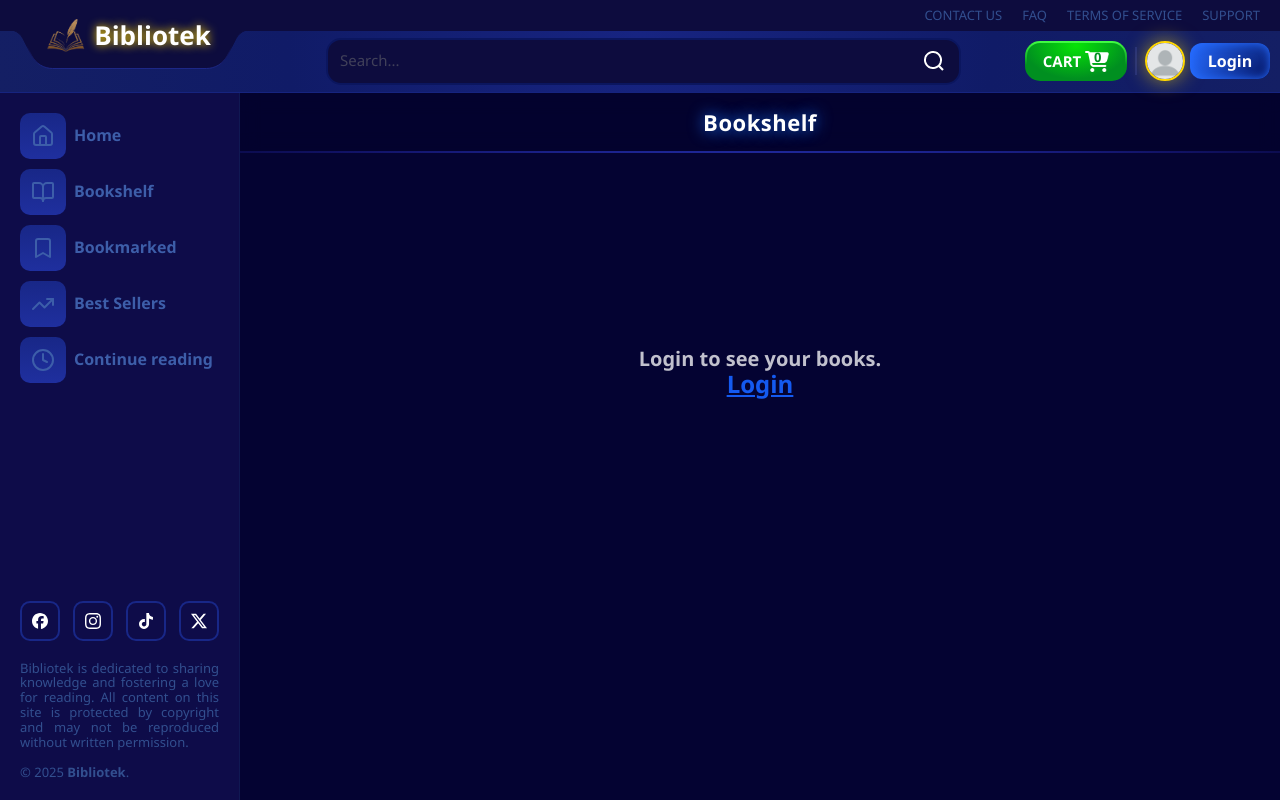
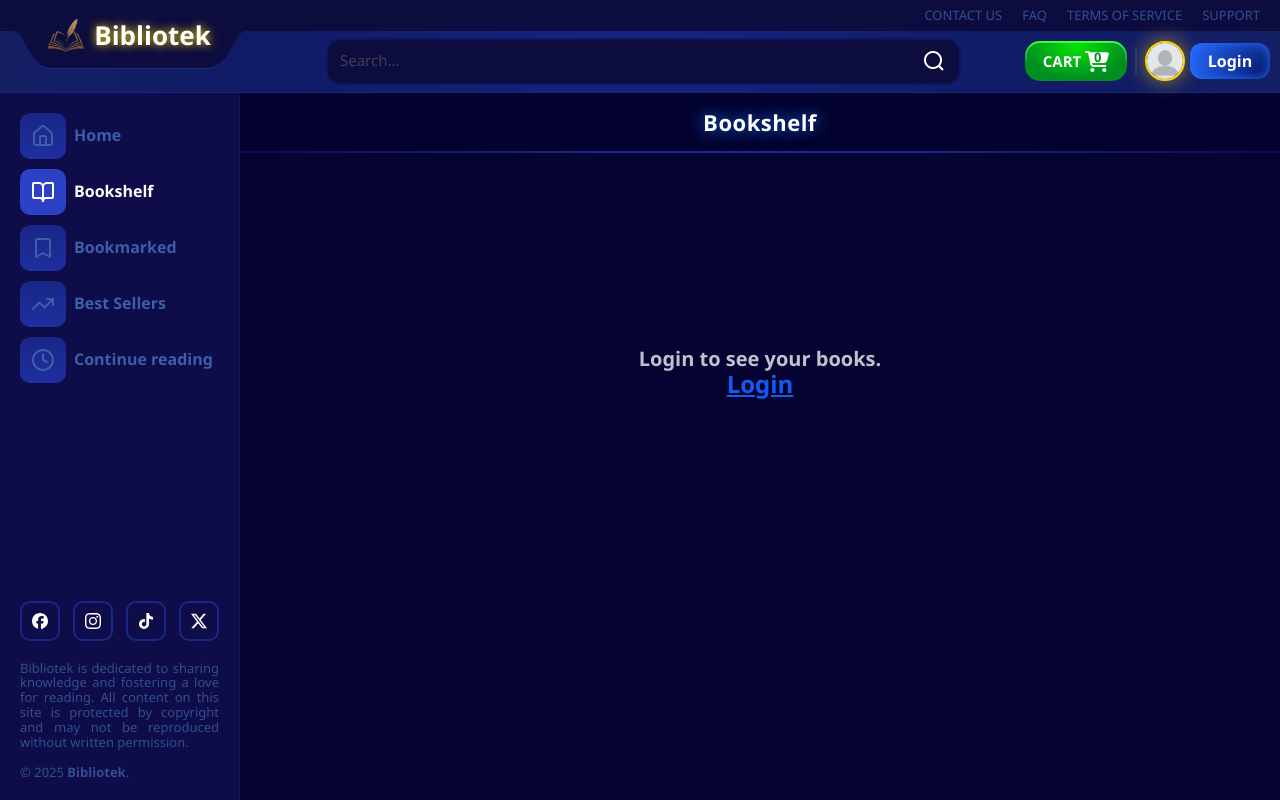
Before and after one commit to MariusG21/final-project, a React (Vite) app in the folder bibliotek/: page /bookshelf in a window 1280 px wide. Built offline with nearby package versions, Linux system fonts and the light colour scheme.

Commit message:
add active class support for Navlink

```diff
--- a/bibliotek/src/components/Sidebar/components/SidebarLink.module.css
+++ b/bibliotek/src/components/Sidebar/components/SidebarLink.module.css
@@ -30,6 +30,12 @@
     margin-top: 0.3rem;
     margin-left: auto;
   }
+  &.active {
+    color: #ffffff;
+    .links-icons {
+      background-image: none;
+    }
+  }
 }
 .links-icons {
   height: 100%;
--- a/bibliotek/src/components/Sidebar/components/SidebarLink.tsx
+++ b/bibliotek/src/components/Sidebar/components/SidebarLink.tsx
@@ -1,7 +1,7 @@
 import { NavLink } from "react-router";
 import type { LucideIcon } from "lucide-react";
+import type { ReactNode } from "react";
 import styles from "./SidebarLink.module.css";
-import type { ReactNode } from "react";
 
 type SidebarLinkProps = {
   label: string;
@@ -17,7 +17,12 @@ export function SidebarLink({
   children,
 }: SidebarLinkProps) {
   return (
-    <NavLink to={to} className={styles["links"]}>
+    <NavLink
+      to={to}
+      className={({ isActive }) =>
+        isActive ? `${styles["links"]} ${styles["active"]}` : styles["links"]
+      }
+    >
       <div className={styles["links-icons"]}>
         <Icon />
       </div>
```
